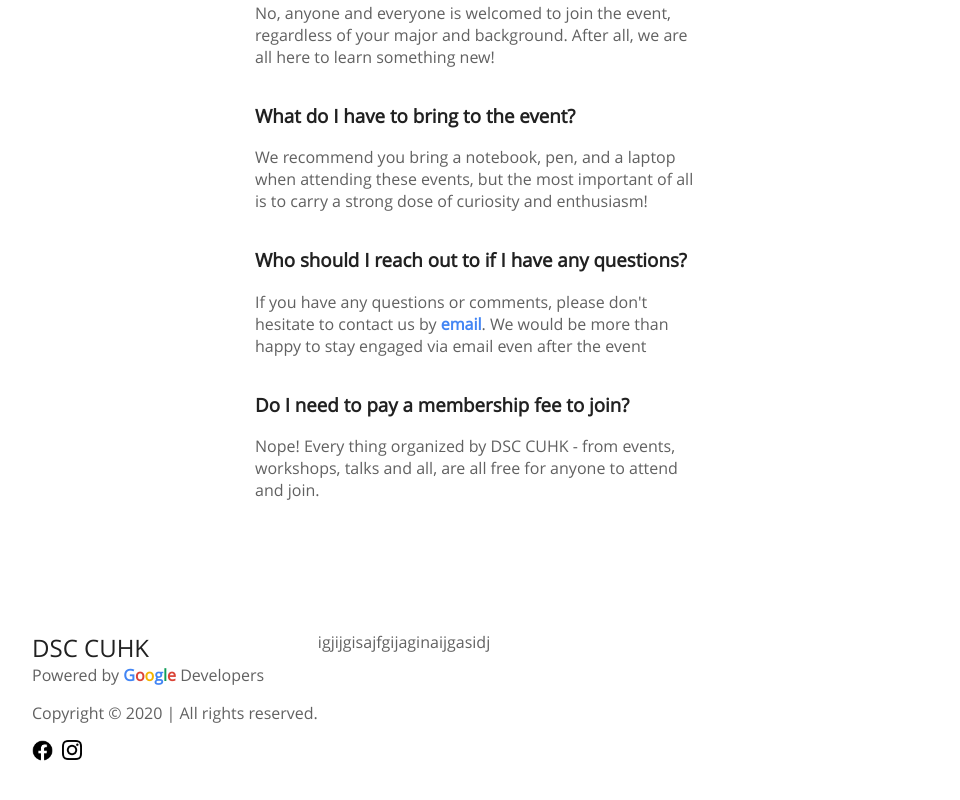
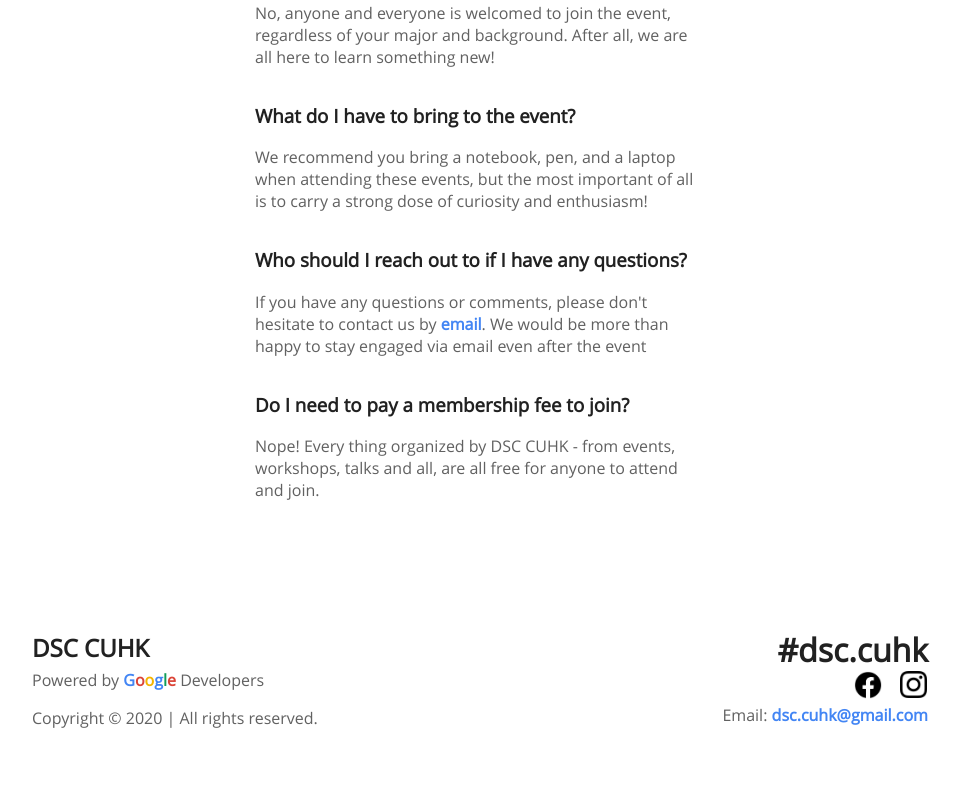
Before and after one commit to AndyLaiJS/dsc, a Vue app: page / in a window 1280 px wide. Shown: the part 2780-3580 px from the top of the page, without its empty margins (160-1120 px from the left). Built offline with nearby package versions, Linux system fonts and the light colour scheme.

Commit message:
Footer: Finish off design

```diff
--- a/src/views/Footer.vue
+++ b/src/views/Footer.vue
@@ -12,15 +12,18 @@
             <span id="gred">e</span>
             </b> Developers
             <p>Copyright © 2020 | All rights reserved.</p>
-            <div class="socialIcon">
-                <img style="height: 21px" src="../assets/f_logo.png">
-                <img style="height: 20px" src="../assets/ig.png">
-            </div>
+
         </span>
 
         <span id="right">
-            igjijgisajfgijaginaijgasidj
+            <h1>#dsc.cuhk</h1>
+                <div class="socialIcon">
+                    <a target="_blank" href="https://www.facebook.com/dsc.cuhk" rel="noreferrer"><img style="height: 28px" src="../assets/f_logo.png"></a>
+                    <a target="_blank" href="https://www.instagram.com/dsc.cuhk/" rel="noreferrer"><img style="height: 27px" src="../assets/ig.png"></a>
+                </div>
+                Email: <a target="_blank" href="mailto:dsc.cuhk@gmail.com">dsc.cuhk@gmail.com</a>
         </span>
+
     </div>
 </template>
 
@@ -30,23 +33,33 @@ export default {
 }
 </script>
 
-<style scoped>
+<style scoped lang="scss">
 /* temporary h2 */
+h1 {
+    margin: 0;
+    margin-top: -3px;
+}
 h2 {
-    font-weight: 100;
     margin: 0;
+    margin-bottom: 5px;
+}
+#right {
+    text-align: right;
 }
 .footerBody {
     display: flex;
     flex-direction: row;
     flex-wrap: wrap;
     text-align: left;
+    justify-content: space-between;
     background-color: white;
     padding: 75px 15%;
 }
 .socialIcon {
     display: grid;
-    grid-template-columns: 30px 30px;
+    grid-template-columns: 60px 30px;
+    justify-content: end;
+    justify-items: center;
 }
 img {
     filter: invert(100%);
```
